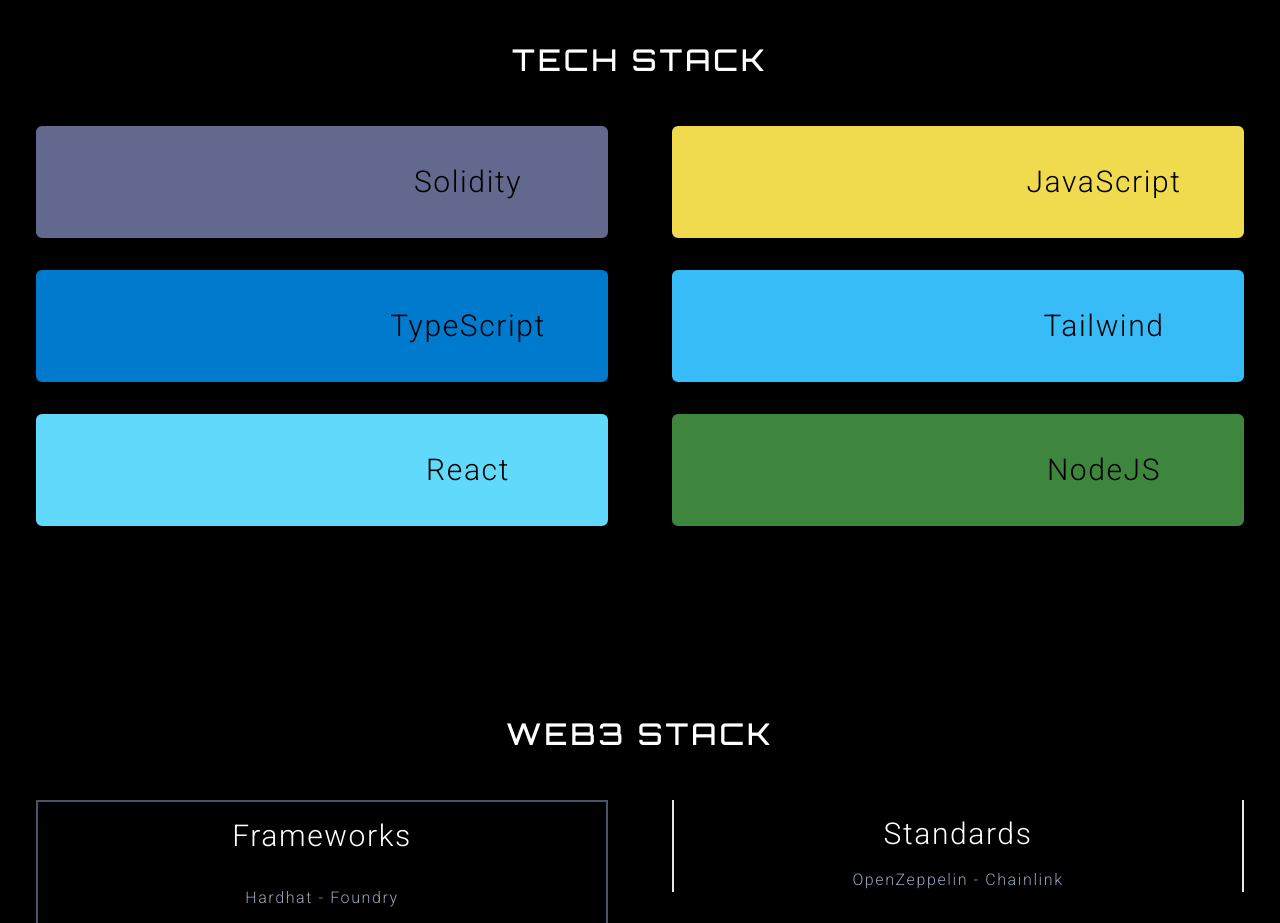
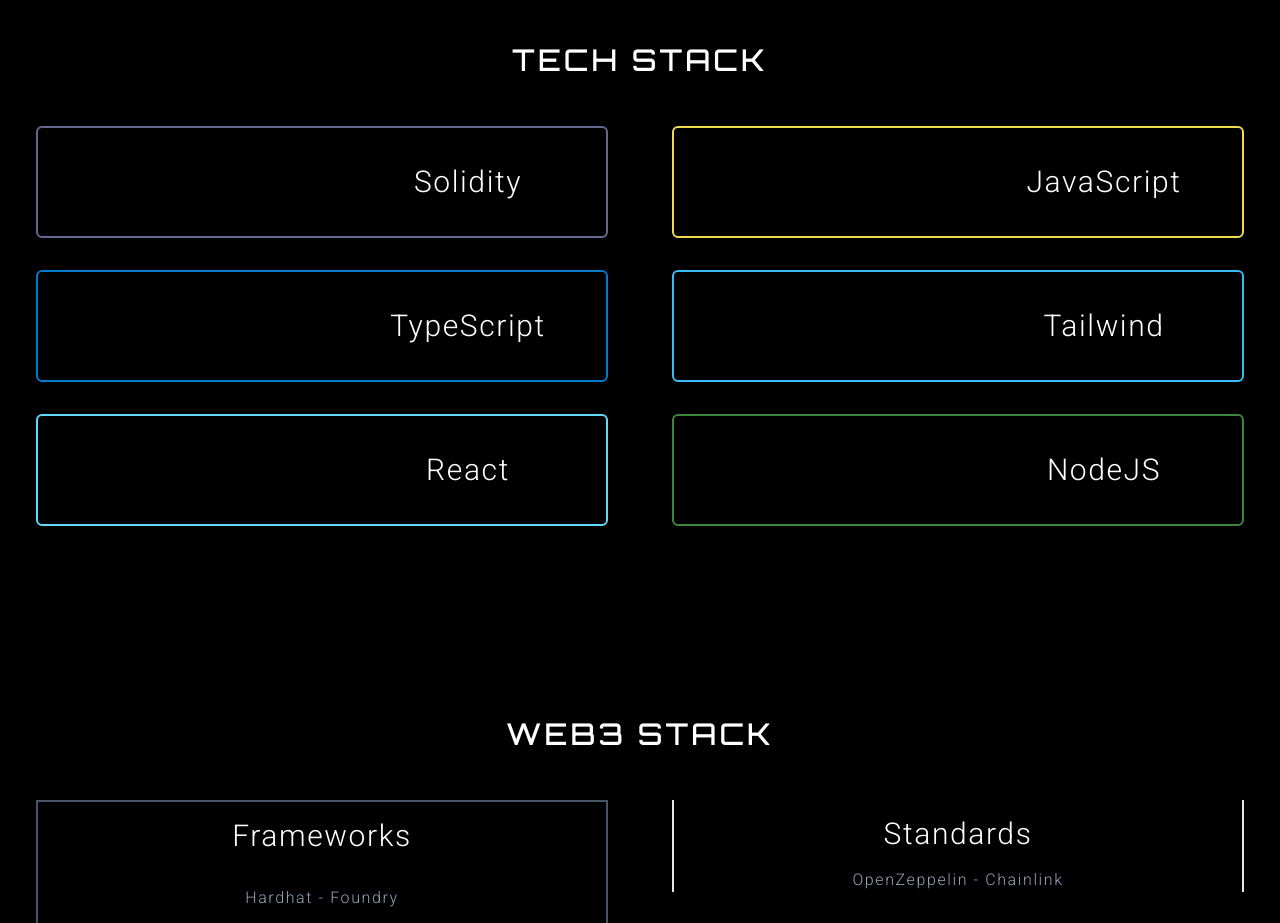
Before and after one commit to gopiinho/devProfile, a Next.js app: page / in a window 1280 px wide. Shown: the part 940-1863 px from the top of the page. Built offline with nearby package versions, Linux system fonts and the light colour scheme.

Commit message:
Skill grid section minimally stylized

```diff
--- a/components/Skills.jsx
+++ b/components/Skills.jsx
@@ -11,8 +11,8 @@ const Skills = () => {
           </h2>
         </div>
         <div className="grid md:grid-cols-2 lg:grid-cols-2 gap-8 tracking-widest font-robot">
-          <div className="px-4 text-black hover:text-[#63698E]">
-            <div className="grid grid-cols-2 gap-4 justify-center items-center ease-in duration-300 rounded-md border-[#63698E] bg-[#63698E] hover:bg-black border-2 hover:shadow-neon-sol ">
+          <div className="px-4 text-white hover:text-[#63698E]">
+            <div className="grid grid-cols-2 gap-4 justify-center items-center ease-in duration-300 rounded-md border-[#63698E]  hover:bg-black border-2 hover:shadow-neon-sol ">
               <div className="m-auto">
                 <div className="py-6 devicon-solidity-plain text-6xl hover:text-slate-400 hover:scale-110 transform duration-700"></div>
               </div>
@@ -22,8 +22,8 @@ const Skills = () => {
             </div>
           </div>
 
-          <div className=" px-4 text-black hover:text-[#f0db4f]">
-            <div className="grid grid-cols-2 gap-4 justify-center items-center ease-in duration-300 rounded-md border-[#f0db4f] bg-[#f0db4f] hover:bg-black  border-2 hover:shadow-neon-yellow ">
+          <div className=" px-4 text-white hover:text-[#f0db4f]">
+            <div className="grid grid-cols-2 gap-4 justify-center items-center ease-in duration-300 rounded-md border-[#f0db4f]  hover:bg-black  border-2 hover:shadow-neon-yellow ">
               <div className="m-auto">
                 <div className="py-6 devicon-javascript-plain text-6xl  hover:text-slate-400 hover:scale-110 transform duration-700"></div>
               </div>
@@ -33,8 +33,8 @@ const Skills = () => {
             </div>
           </div>
 
-          <div className="px-4 text-black hover:text-[#007ACC]">
-            <div className="grid grid-cols-2 gap-4 justify-center items-center ease-in duration-300 rounded-md border-[#007ACC] bg-[#007ACC] hover:bg-black border-2 hover:shadow-neon-type ">
+          <div className="px-4 text-white hover:text-[#007ACC]">
+            <div className="grid grid-cols-2 gap-4 justify-center items-center ease-in duration-300 rounded-md border-[#007ACC]  hover:bg-black border-2 hover:shadow-neon-type ">
               <div className="m-auto">
                 <div className=" py-6 devicon-typescript-original text-6xl hover:text-slate-400 hover:scale-110 transform duration-700"></div>
               </div>
@@ -44,8 +44,8 @@ const Skills = () => {
             </div>
           </div>
 
-          <div className="px-4 text-black hover:text-[#37bcf8]">
-            <div className="grid grid-cols-2 gap-4 justify-center items-center ease-in duration-300 rounded-md border-[#37bcf8] bg-[#37bcf8] hover:bg-black border-2 hover:shadow-neon-tailwind ">
+          <div className="px-4 text-white hover:text-[#37bcf8]">
+            <div className="grid grid-cols-2 gap-4 justify-center items-center ease-in duration-300 rounded-md border-[#37bcf8]  hover:bg-black border-2 hover:shadow-neon-tailwind ">
               <div className="m-auto">
                 <div className="py-6 devicon-tailwindcss-plain text-6xl hover:text-slate-400 hover:scale-110 transform duration-700"></div>
               </div>
@@ -55,8 +55,8 @@ const Skills = () => {
             </div>
           </div>
 
-          <div className="px-4  text-black hover:text-[#61d9fb]">
-            <div className="grid grid-cols-2 gap-4 justify-center items-center ease-in duration-300 rounded-md border-[#61d9fb] bg-[#61d9fb] hover:bg-black border-2 hover:shadow-neon-blue ">
+          <div className="px-4  text-white hover:text-[#61d9fb]">
+            <div className="grid grid-cols-2 gap-4 justify-center items-center ease-in duration-300 rounded-md border-[#61d9fb]  hover:bg-black border-2 hover:shadow-neon-blue ">
               <div className="m-auto">
                 <div className=" py-6 devicon-react-original text-6xl hover:text-slate-400 hover:scale-110 transform duration-700"></div>
               </div>
@@ -66,8 +66,8 @@ const Skills = () => {
             </div>
           </div>
 
-          <div className="px-4 text-black hover:text-[#3E863E]">
-            <div className="grid grid-cols-2 gap-4 justify-center items-center ease-in duration-300 rounded-md border-[#3E863E] bg-[#3E863E] hover:bg-black border-2 hover:shadow-neon-green ">
+          <div className="px-4 text-white hover:text-[#3E863E]">
+            <div className="grid grid-cols-2 gap-4 justify-center items-center ease-in duration-300 rounded-md border-[#3E863E]  hover:bg-black border-2 hover:shadow-neon-green ">
               <div className="m-auto">
                 <div className=" py-6 devicon-nodejs-plain text-6xl  hover:text-slate-400  hover:scale-110 transform duration-700"></div>
               </div>
```
